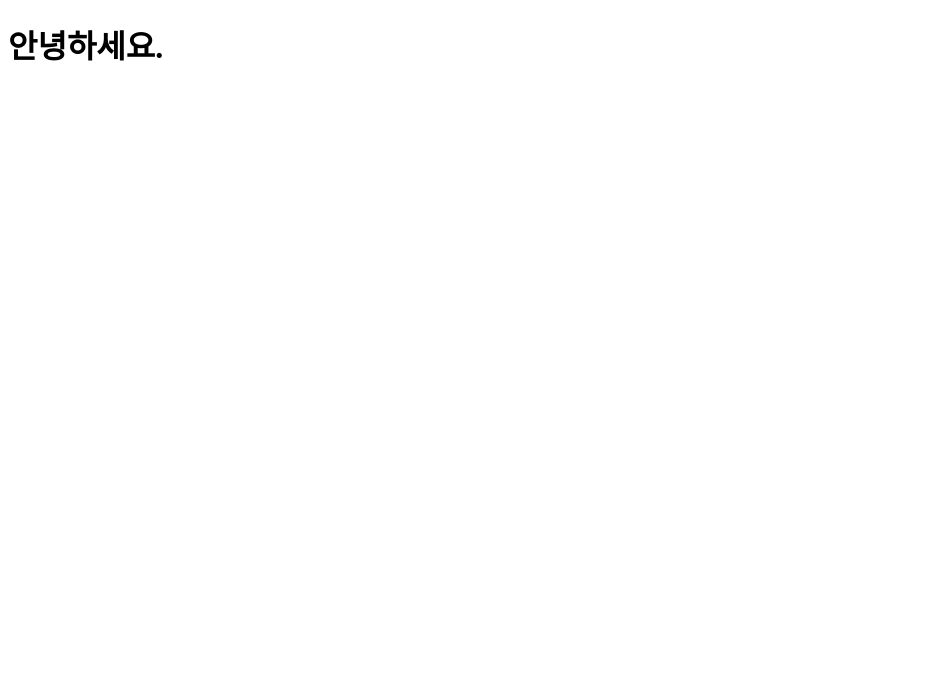
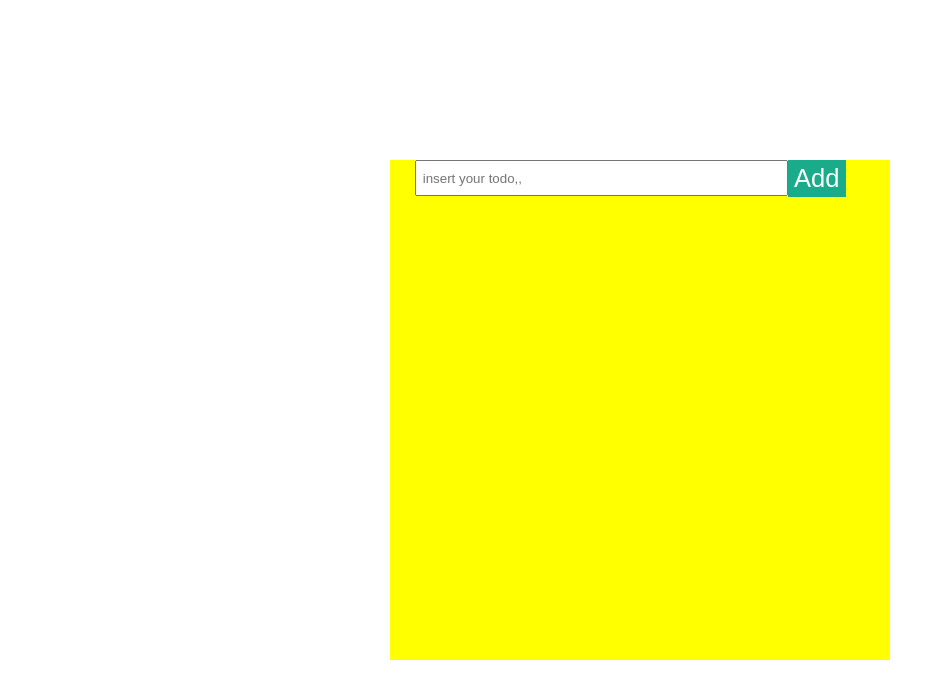
Before and after one commit to leehosu/TodoList_REACT, a React (Create React App) app in the folder todo/: page / in a window 1280 px wide. Shown: the top 698 px of the page, without its empty margins (0-943 px from the left). Built offline with nearby package versions, Linux system fonts and the light colour scheme.

Commit message:
Put the input text into the array and Layout Update

```diff
--- a/todo/package.json
+++ b/todo/package.json
@@ -3,6 +3,7 @@
   "version": "0.1.0",
   "private": true,
   "dependencies": {
+    "node-sass": "^4.12.0",
     "react": "^16.9.0",
     "react-dom": "^16.9.0",
     "react-scripts": "3.1.1"
--- /dev/null
+++ b/todo/public/css/reset.css
@@ -0,0 +1,48 @@
+/* http://meyerweb.com/eric/tools/css/reset/
+   v2.0 | 20110126
+   License: none (public domain)
+*/
+
+html, body, div, span, applet, object, iframe,
+h1, h2, h3, h4, h5, h6, p, blockquote, pre,
+a, abbr, acronym, address, big, cite, code,
+del, dfn, em, img, ins, kbd, q, s, samp,
+small, strike, strong, sub, sup, tt, var,
+b, u, i, center,
+dl, dt, dd, ol, ul, li,
+fieldset, form, label, legend,
+table, caption, tbody, tfoot, thead, tr, th, td,
+article, aside, canvas, details, embed,
+figure, figcaption, footer, header, hgroup,
+menu, nav, output, ruby, section, summary,
+time, mark, audio, video {
+	margin: 0;
+	padding: 0;
+	border: 0;
+	font-size: 100%;
+	font: inherit;
+	vertical-align: baseline;
+}
+/* HTML5 display-role reset for older browsers */
+article, aside, details, figcaption, figure,
+footer, header, hgroup, menu, nav, section {
+	display: block;
+}
+body {
+	line-height: 1;
+}
+ol, ul {
+	list-style: none;
+}
+blockquote, q {
+	quotes: none;
+}
+blockquote:before, blockquote:after,
+q:before, q:after {
+	content: '';
+	content: none;
+}
+table {
+	border-collapse: collapse;
+	border-spacing: 0;
+}
--- a/todo/public/index.html
+++ b/todo/public/index.html
@@ -2,12 +2,11 @@
 <html>
 <head>
     <meta charset='utf-8'>
-    <meta http-equiv='X-UA-Compatible' content='IE=edge'>
     <title>ToDoList by.lake</title>
+    <link rel="stylesheet" href="../css/reset.css">
     </head>
 <body>
     <div class = "root">
-
     </div>
 </body>
 </html>
--- a/todo/src/App.js
+++ b/todo/src/App.js
@@ -1,10 +1,17 @@
 import React, { Component } from 'react';
+import TodoForm from './components/TodoForm.js';
+import './_App.scss';
 
 class App extends Component{
+
+    handleCreate = (e) => {
+        console.log(e);
+    }
+
     render(){
         return(
             <div className = "App">
-                <h1> 안녕하세요.</h1>
+                <TodoForm onCreate = {this.handleCreate} />
             </div>
         )
     }
--- /dev/null
+++ b/todo/src/_App.scss
@@ -0,0 +1,9 @@
+.App{
+    max-width: 500px;
+    margin: 10em auto;
+    height: 500px;
+    display: block;
+    position: relative;
+    overflow: hidden;
+    background-color: yellow;
+}
--- /dev/null
+++ b/todo/src/components/TodoForm.js
@@ -0,0 +1,47 @@
+import React, { Component } from 'react';
+import './_TodoForm.scss'
+
+class TodoForm extends Component{
+    state = {
+        todo : ''
+    }
+
+    handleChange = (e) =>{
+        this.setState({
+            todo : e.target.value
+        })
+    }
+
+    handleSubmit = (e) => {
+        e.preventDefault();
+        this.props.onCreate(this.state);
+        this.setState({
+            todo : '',
+        })
+    }
+
+    render(){
+        return(
+            <>
+            <form onSubmit = {this.handleSubmit}>
+                <input
+                    placeholder = " insert your todo,, "
+                    value = {this.state.todo}
+                    name = "input"
+                    onChange = {this.handleChange}
+                    className = "input"
+                />
+                <button
+                    className = "addBtn"
+                    type = "submit"
+                >
+                    Add
+                </button>
+            </form>
+            <br />
+            </>
+        )
+    }
+}
+
+export default TodoForm;
--- /dev/null
+++ b/todo/src/components/_TodoForm.scss
@@ -0,0 +1,23 @@
+.input{
+    width: 365px;
+    height: 30px;
+    float: left;
+    margin-left: 5%;
+}
+
+.addBtn {
+    background: #1AAB8A;
+    color: #fff;
+    border: none;
+    position: relative;
+    height: 37px;
+    font-size: 1.6em;
+    cursor: pointer;
+    transition: 800ms ease all;
+    outline: none;
+}
+
+.addBtn:hover {
+    background: #fff;
+    color: #1AAB8A;
+}
```
Also changed, not shown: todo/src/components/todoFunc.js (added), todo/src/components/todoList.js (added), 2 other files (tests, documents, lock files or other folders).
